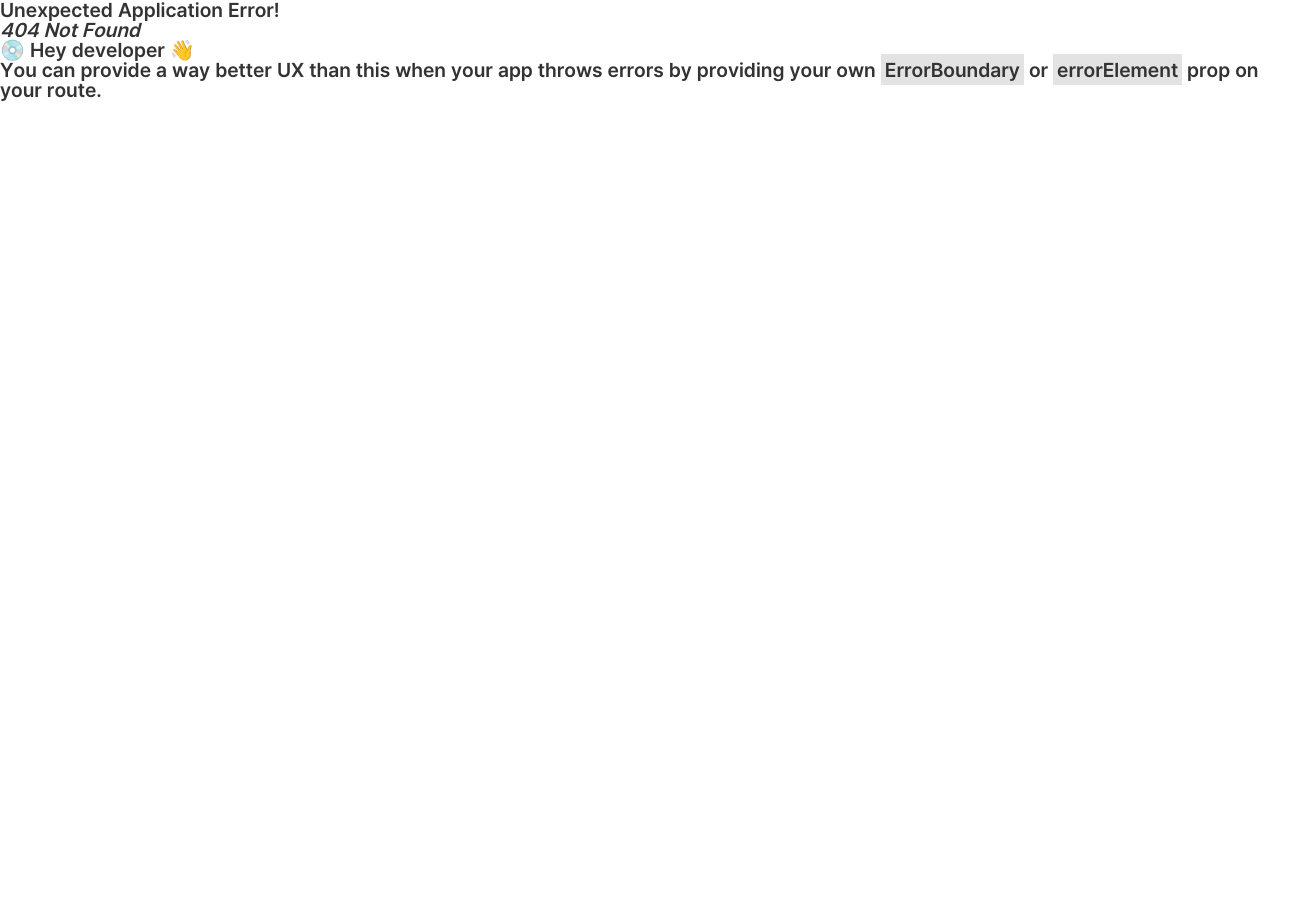
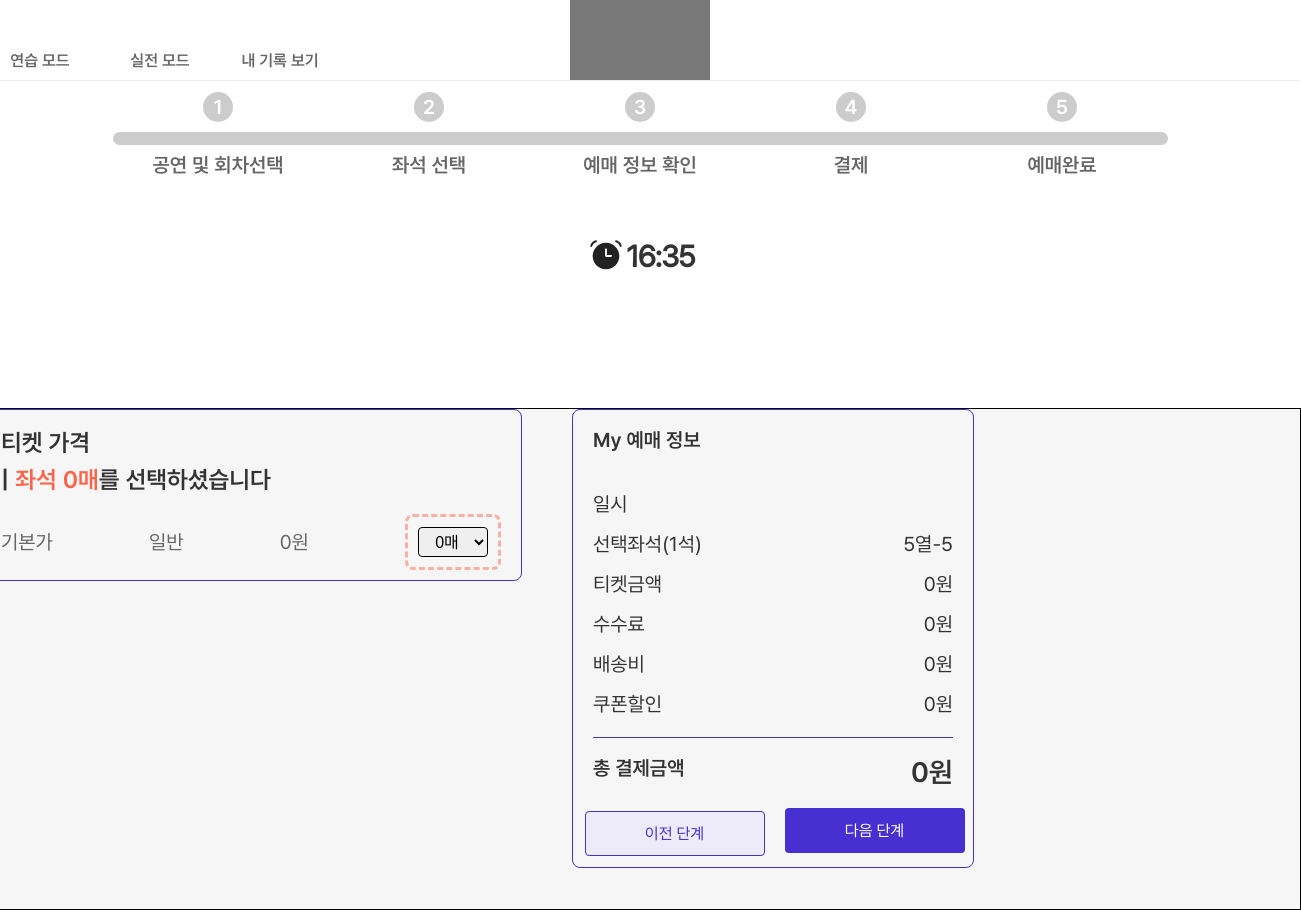
Before and after one commit to Easy-Ti-cket/easy-ticket, a React (Vite) app: page /progress/step3-1 in a window 1280 px wide. Before the commit this address had no page. Shown: the whole page, 1301 px wide, since content can reach past the window. Before the commit the page ends 800 px from the top, so only its background shows below. Built offline with nearby package versions, Linux system fonts and the light colour scheme.

Commit message:
Feat: step3 컴포넌트 배치 및 step3 단계별 컴포넌트 렌더링 + 배송/현장수령 여부에 따른 값 변경

```diff
--- a/src/components/SeatCount.jsx
+++ b/src/components/SeatCount.jsx
@@ -1,12 +1,6 @@
 import styled from "styled-components";
 import { useEffect, useState } from "react";
-import {
-  seatCountAtom,
-  levelAtom,
-  postersAtom,
-  selectedPosterAtom,
-  seatInfoAtom
-} from "../store/atom";
+import { seatCountAtom, levelAtom, seatInfoAtom } from "../store/atom";
 import { useAtom, useAtomValue } from "jotai";
 import Animation from "./Animation";
 
@@ -23,7 +17,7 @@ const SeatCountContainer = styled.div`
 `;
 
 const Header = styled.div`
-  font-family: PretendardB;
+  font-family: pretendardB;
   font-size: 24px;
 `;
 
@@ -32,7 +26,7 @@ const InfoRow = styled.div`
   justify-content: space-between;
   align-items: center;
   margin-top: 10px;
-  font-family: PretendardR;
+  font-family: pretendardR;
 `;
 
 const InfoText = styled.div`
--- a/src/components/forms/ticket/TicketBuyer.jsx
+++ b/src/components/forms/ticket/TicketBuyer.jsx
@@ -48,9 +48,8 @@ const data_delivery = [
 const TicketBuyer = ({ option }) => {
   //난이도 - 생년월일 입력 구현
   const level = useAtomValue(levelAtom);
-  const { handleChange, answer } = useForm();
-  //삭제 예정 ) 정답 확인
-  console.log(answer);
+  const { handleChange } = useForm();
+
   return (
     <BuyerWrap>
       {(option === "현장수령" || option === "배송") && (
--- a/src/components/forms/ticket/TicketMethod.jsx
+++ b/src/components/forms/ticket/TicketMethod.jsx
@@ -23,8 +23,7 @@ const TicketMethodWrap = styled(FormWrap)`
   align-items: start;
   padding: 20px;
 `;
-const TicketMethod = () => {
-  const [option, setOption] = useState("현장수령");
+const TicketMethod = ({ option, setOption }) => {
   const handleOptionChange = (e) => {
     setOption(e.target.value);
   };
--- a/src/components/myBookingInfo/MyBookinfInfo.jsx
+++ b/src/components/myBookingInfo/MyBookingInfo.jsx
@@ -16,23 +16,22 @@ const Container = styled.div`
   border-radius: 8px;
   width: 400px;
   height: 457px;
-  margin: 20px auto;
   display: flex;
   flex-direction: column;
   justify-content: space-between;
 `;
 
 const Title = styled.div`
-  font-family: pretendardB;
+  font-family: "pretendardB";
   margin-bottom: 20px;
   margin: 20px 20px 0 20px;
 `;
 
-const InfoContatiner = styled.div`
+const InfoContainer = styled.div`
   display: flex;
   flex-direction: column;
   margin: 20px 20px 0 20px;
-  font-family: pretendardR;
+  font-family: "pretendardR";
 `;
 const InfoItem = styled.div`
   display: flex;
@@ -67,7 +66,7 @@ const PaddingContainer = styled.div`
 const NextAnimation = styled(Animation)`
   padding: 3px;
 `;
-const MyBookingInfo = ({ option }) => {
+const MyBookingInfo = ({ option, step3Stage, addStage }) => {
   const allowedSeat = useAtomValue(allowedSeatAtom);
   const seatCount = useAtomValue(seatCountAtom);
   const seatInfo = useAtomValue(seatInfoAtom);
@@ -86,7 +85,6 @@ const MyBookingInfo = ({ option }) => {
     { title: "배송비", price: `${option === "배송" ? 3000 : 0}` },
     { title: "쿠폰할인", price: 0 }
   ];
-
   const nav = useNavigate();
 
   // 버튼 클릭 이벤트
@@ -96,13 +94,16 @@ const MyBookingInfo = ({ option }) => {
       alert("좌석을 선택해주세요.");
       return;
     }
-    // 매수가 1 이상이고 버튼이 다음 단계일 경우 결제하기로 변경
-    if (seatCount > 0 && buttonText === "다음 단계") {
+    // 매수가 1 이상이고 1단계 (티켓매수 선택 및 가격 확인)일 경우 결제하기로 변경
+    if (seatCount > 0 && step3Stage == 1) {
+      //2단계로 수정
       setButtonText("결제하기");
+      addStage();
+      console.log(step3Stage);
       return;
     }
     // 버튼이 결제하기일 경우 step4-1로 이동
-    if (buttonText === "결제하기") {
+    if (step3Stage == 2) {
       nav("/progress/step4-1");
     }
   };
@@ -123,7 +124,7 @@ const MyBookingInfo = ({ option }) => {
   return (
     <Container>
       <Title>My 예매 정보</Title>
-      <InfoContatiner>
+      <InfoContainer>
         {Info.map((item, index) => (
           <InfoItem key={index}>
             <InfoText>{item.title}</InfoText>
@@ -132,7 +133,7 @@ const MyBookingInfo = ({ option }) => {
             </InfoText>
           </InfoItem>
         ))}
-      </InfoContatiner>
+      </InfoContainer>
       <TotalAmount>
         <AmountTitle>총 결제금액</AmountTitle>
         <AmountContent>{totalAmount}원</AmountContent>
--- /dev/null
+++ b/src/pages/practiceMode/step3/SeatPriceCheck.jsx
@@ -0,0 +1,34 @@
+import styled from "styled-components";
+import MyBookingInfo from "../../../components/myBookingInfo/MyBookingInfo";
+import SeatCount from "../../../components/SeatCount";
+import { useState } from "react";
+import TicketMethod from "../../../components/forms/ticket/TicketMethod";
+
+const Wrap = styled.div`
+  display: flex;
+  gap: 50px;
+`;
+
+const SeatPriceCheck = () => {
+  //현장수령 or 배송
+  const [option, setOption] = useState("현장수령");
+  //step4 단계에 대한 정보
+  const [step3Stage, setStep3Stage] = useState(1);
+  const addStage = () => setStep3Stage((prev) => prev + 1);
+  return (
+    <Wrap>
+      {step3Stage == 1 ? (
+        <SeatCount />
+      ) : (
+        <TicketMethod option={option} setOption={setOption} />
+      )}
+      <MyBookingInfo
+        step3Stage={step3Stage}
+        addStage={addStage}
+        option={option}
+      />
+    </Wrap>
+  );
+};
+
+export default SeatPriceCheck;
--- a/src/routes.jsx
+++ b/src/routes.jsx
@@ -11,6 +11,7 @@ import SelectPayMethod from "./pages/practiceMode/step4/SelectPayMethod";
 import CardPay from "./pages/practiceMode/step4/CardPay";
 import Step5 from "./pages/practiceMode/step5/Step5";
 import SelectSeat from "./pages/practiceMode/step2/SelectSeat";
+import SeatPriceCheck from "./pages/practiceMode/step3/SeatPriceCheck";
 
 const router = createBrowserRouter([
   {
@@ -40,6 +41,11 @@ const router = createBrowserRouter([
           },
           { path: "step2", element: <SelectSeat />, label: "좌석 선택" },
           {
+            path: "step3-1",
+            element: <SeatPriceCheck />,
+            label: "좌석 매수 및 가격 확인"
+          },
+          {
             path: "step4-1",
             element: <SelectPayMethod />,
             label: "결제방식 / 수단 선택"
```
Also changed, not shown: src/pages/practiceMode/step3/step3.txt (deleted).
